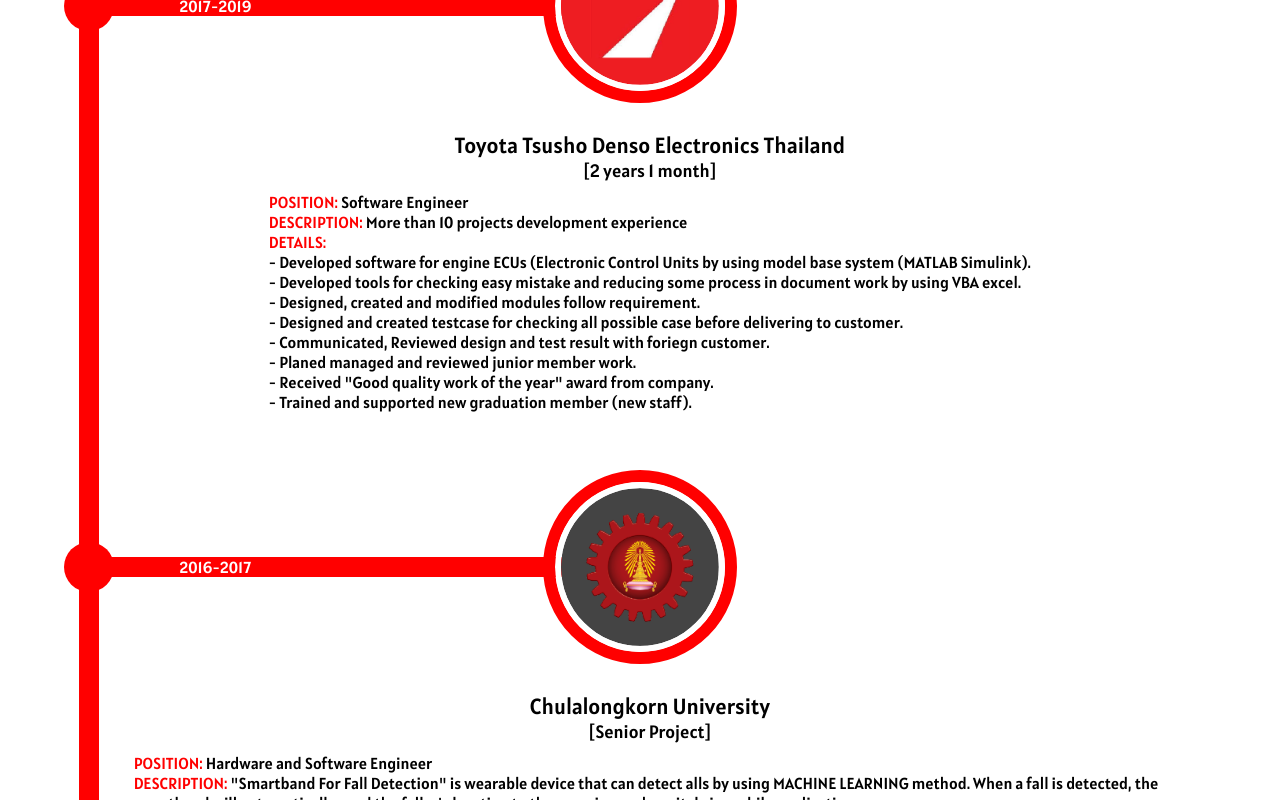
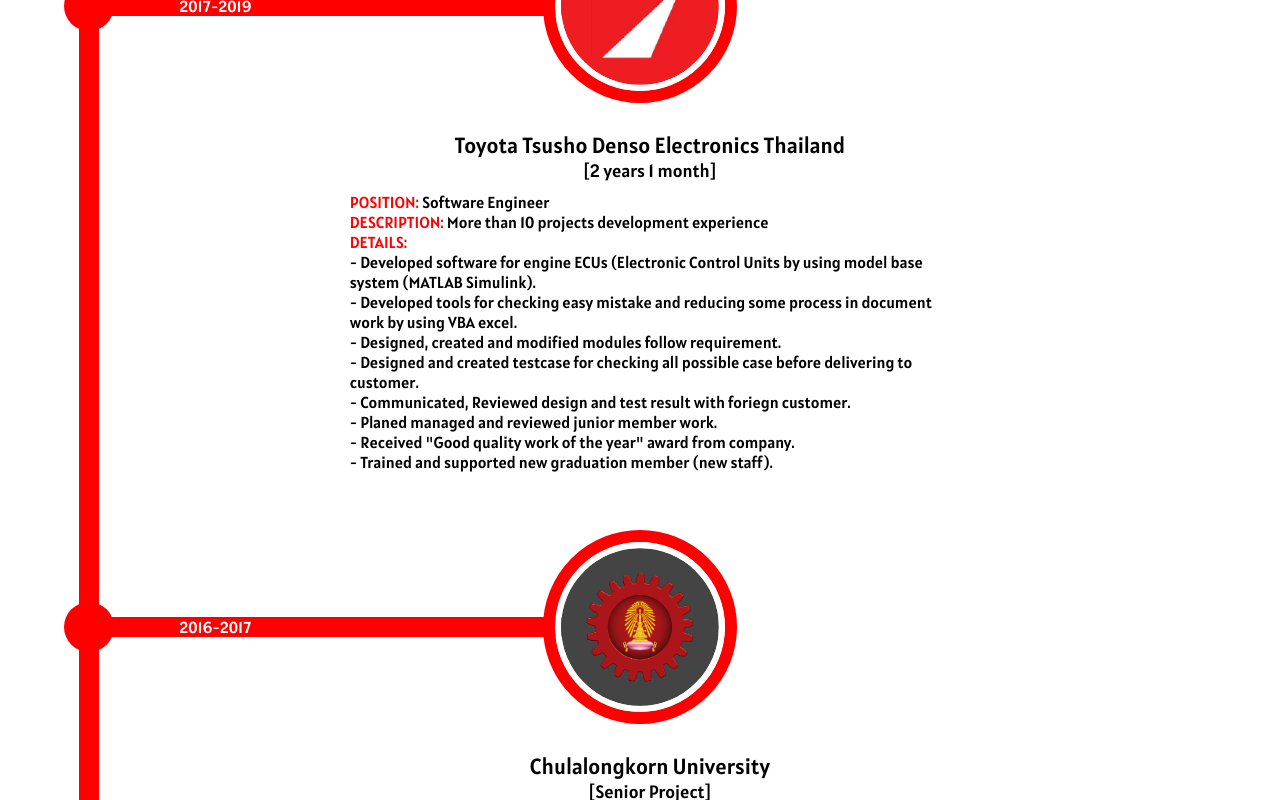
Before and after one commit to MPcRz7/webresume, a React (Create React App) app: page /webresume/experience in a window 1280 px wide. Shown: the part 780-1580 px from the top of the page. Built offline with nearby package versions, Linux system fonts and the light colour scheme.

Commit message:
add min width in experience list item template

```diff
--- a/src/Components/ExperienceComponents/ExperienceListItemTemplate.js
+++ b/src/Components/ExperienceComponents/ExperienceListItemTemplate.js
@@ -38,7 +38,7 @@
                 <div className="ExperienceListItemTemplateTextTimeline">
                     <div className="ExperienceListItemTemplateTimeline2" style={{ width: 20*factor, transform: `translateX(${15*factor}px)`  }} />
                     <div className="ExperienceListItemTemplateText">
-                        <div className="ExperienceListItemTemplateText2" style={{ paddingLeft: 50 * factor, paddingRight: 50 * factor }}>
+                        <div className="ExperienceListItemTemplateText2" style={{ paddingLeft: 30 * factor, paddingRight: 30 * factor }}>
                             <div className="ExperienceListItemTemplateTopic">
                                 <p className="ExperienceListItemTemplateCompanyName" style={{ fontSize: 22 * factor }}>{companyName}</p>
                                 <p className="ExperienceListItemTemplateWorkExperience" style={{ fontSize: 18 * factor }}>[{workExperience}]</p>
--- a/src/Styles/Components/ExperienceComponents/_ExperienceListItemTemplate.scss
+++ b/src/Styles/Components/ExperienceComponents/_ExperienceListItemTemplate.scss
@@ -97,9 +97,10 @@
 
             .ExperienceListItemTemplateText2 {
                 // transform: translateX(-10px);
-                padding-left: 50px;
-                padding-right: 50px;
+                padding-left: 30px;
+                padding-right: 30px;
                 padding-bottom: 20px;
+                max-width: 600px;
 
                 .ExperienceListItemTemplateTopic {
                     display: flex;
```
Also changed, not shown: 1 other file (tests, documents, lock files or other folders).
